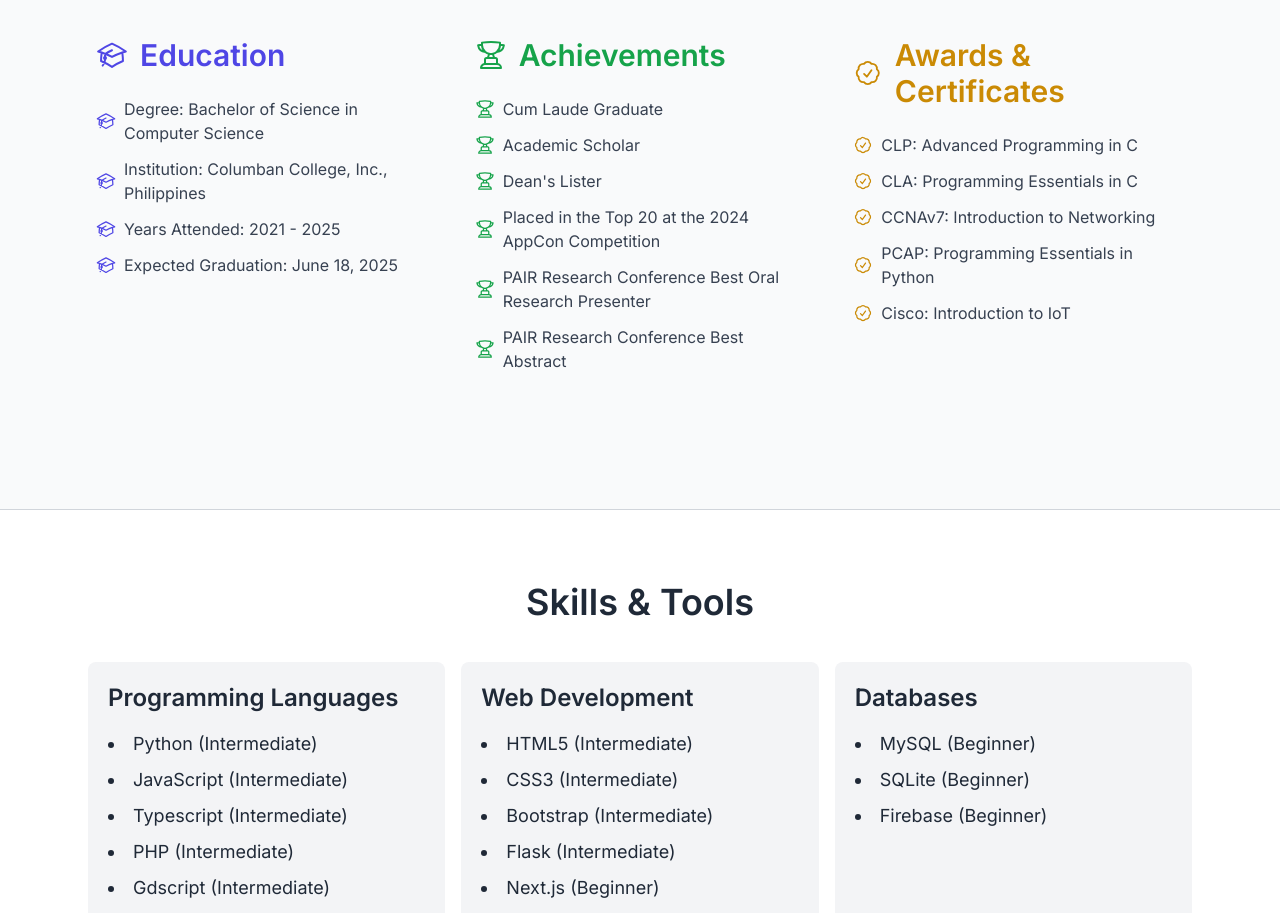
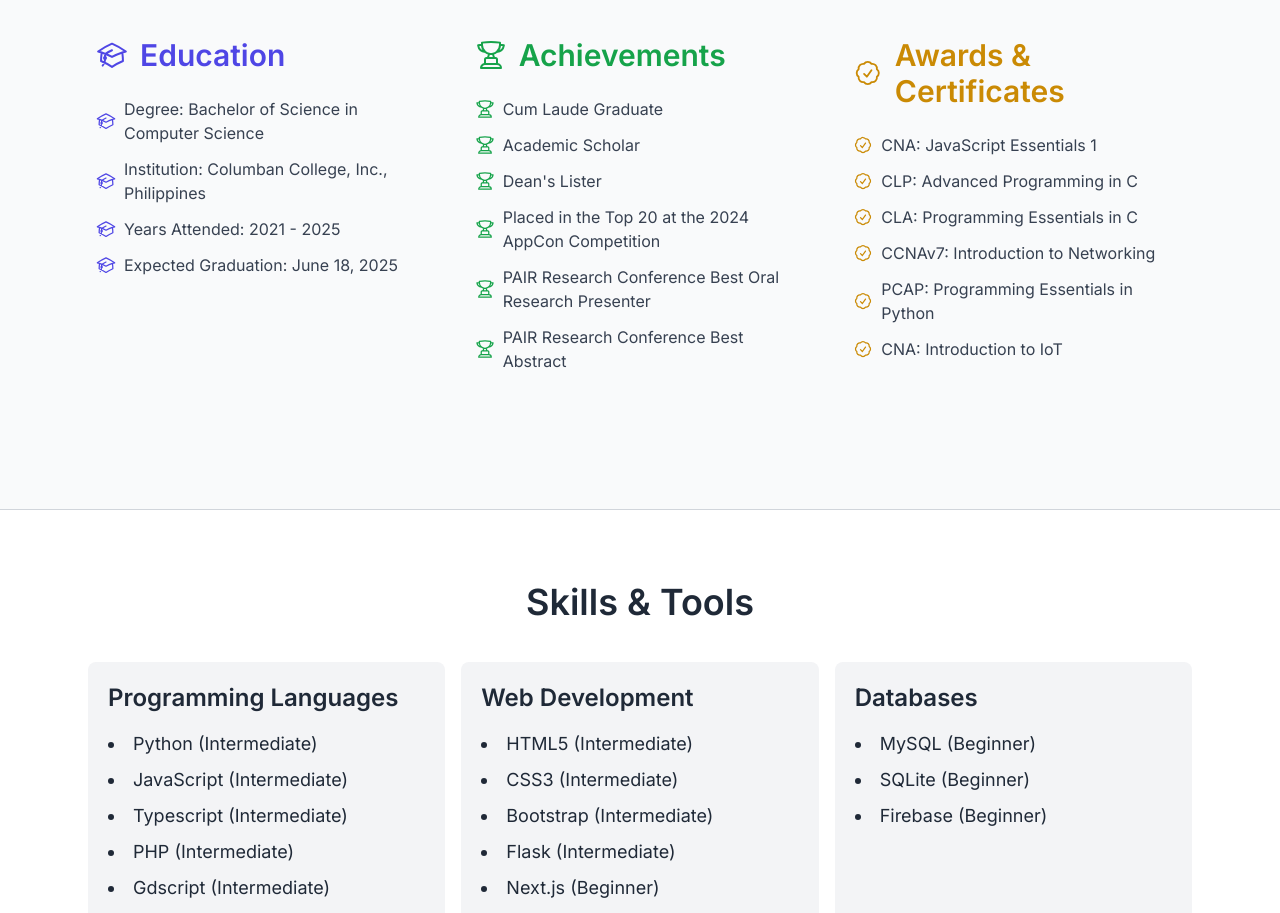
Before and after one commit to BrianShiroe/portfolio-react-typescript-tailwind, a React (Vite) app: page / in a window 1280 px wide. Shown: the part 1140-2053 px from the top of the page. Built offline with nearby package versions, Linux system fonts and the light colour scheme.

Commit message:
Update About.tsx

```diff
--- a/src/pages/About.tsx
+++ b/src/pages/About.tsx
@@ -14,11 +14,12 @@ const About = () => {
   ];
 
   const awardsAndCertificates = [
+    "CNA: JavaScript Essentials 1",
     "CLP: Advanced Programming in C",
     "CLA: Programming Essentials in C",
     "CCNAv7: Introduction to Networking",
     "PCAP: Programming Essentials in Python",
-    "Cisco: Introduction to IoT",
+    "CNA: Introduction to IoT",
   ];
 
   const educationDetails = [
```
